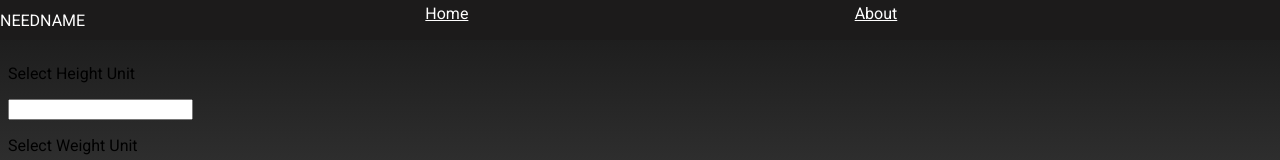
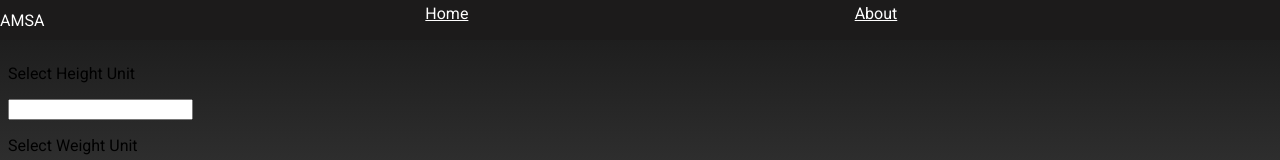
Before and after one commit to MohamedSamb20/amsa, a React app: page /settings in a window 1280 px wide. Shown: the top 160 px of the page. Built offline with nearby package versions, Linux system fonts and the light colour scheme; no server answers; the HTML template or start-up script is replaced by a standard one.

Commit message:
Added name

```diff
--- a/client/src/components/App.js
+++ b/client/src/components/App.js
@@ -29,14 +29,12 @@ const GOOGLE_CLIENT_ID = "451813111049-optth6tpncstfk4gp8mshtofm008h353.apps.goo
  */
 const App = () => {
   const [userId, setUserId] = useState(undefined);
-  const [name, setName] = useState(undefined);
 
   useEffect(() => {
     get("/api/whoami").then((user) => {
       if (user._id) {
         // they are registed in the database, and currently logged in.
         setUserId(user._id);
-        setName(user.name);
       }
     });
   }, []);
@@ -63,7 +61,7 @@ const App = () => {
   return (
     <>
       <GoogleOAuthProvider clientId={GOOGLE_CLIENT_ID}>
-        {userId ? (<PostLoginNavbar handleLogout={handleLogout} name={name}/>) : (<PreLoginNavbar handleLogin={handleLogin}/>)}
+        {userId ? (<PostLoginNavbar handleLogout={handleLogout}/>) : (<PreLoginNavbar handleLogin={handleLogin}/>)}
       </GoogleOAuthProvider>
       <Router>
         <HomePage exact path="/" handleLogin={handleLogin} userId={userId}/>
--- a/client/src/components/modules/PostLoginNavbar.js
+++ b/client/src/components/modules/PostLoginNavbar.js
@@ -8,7 +8,7 @@ const PostLoginNavbar = (props) => {
     return (
         <nav className="Navbar-container">
             <img className="Navbar-image"/>
-            <div className="Navbar-name">NEEDNAME</div>
+            <div className="Navbar-name">AMSA</div>
             <Link className="Navbar-button" to={`/`}>Profile</Link>
             <Link className="Navbar-button" to="/logworkout">Log Workout</Link>
             <Link className="Navbar-button" to="/settings">Settings</Link>
--- a/client/src/components/modules/PreLoginNavbar.js
+++ b/client/src/components/modules/PreLoginNavbar.js
@@ -8,7 +8,7 @@ const PreLoginNavbar = (props) => {
     return (
         <nav className="Navbar-container">
             {/* <img className="Navbar-image" src={logo}/> make img smaller */}
-            <div className="Navbar-name">NEEDNAME</div>
+            <div className="Navbar-name">AMSA</div>
             <Link className="Navbar-home Navbar-button" to="/">Home</Link>
             <Link className="Navbar-about Navbar-button" to="/about">About</Link>
             <GoogleLogin className="Navbar-login Navbar-button" onSuccess={props.handleLogin} onError={(err) => console.log(err)} />
--- a/client/src/components/pages/HomePage.js
+++ b/client/src/components/pages/HomePage.js
@@ -5,6 +5,7 @@ import "../../utilities.css";
 import "./HomePage.css"
 import logo from "../../public/logo.png";
 const HomePage = (props) => {
+    document.title = 'AMSA';
     return props.userId? (<Redirect to={`/profile/${props.userId}`} noThrow/>) : (
         <div className="HomePage-container">
             <div className="HomePage-leftside">
```
